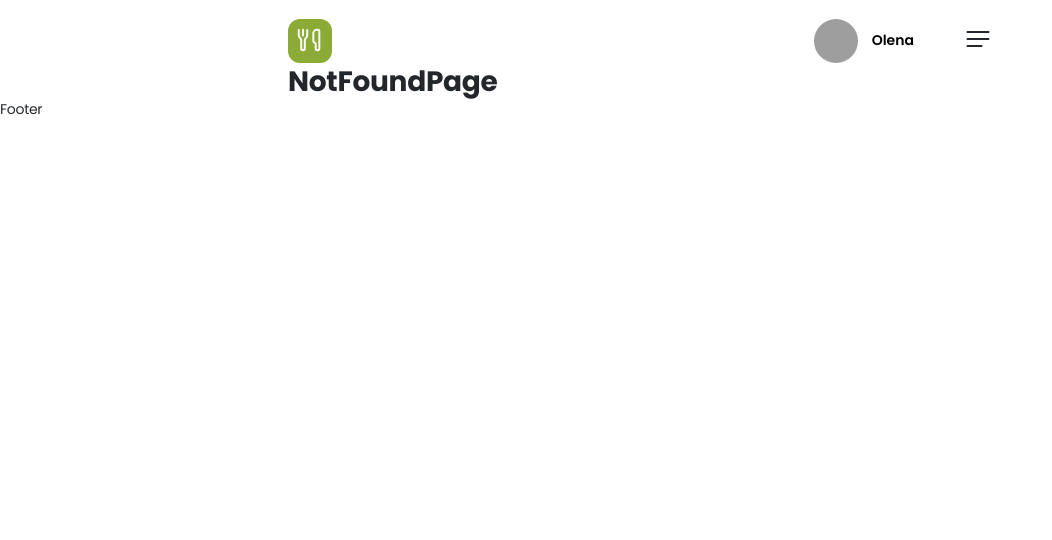
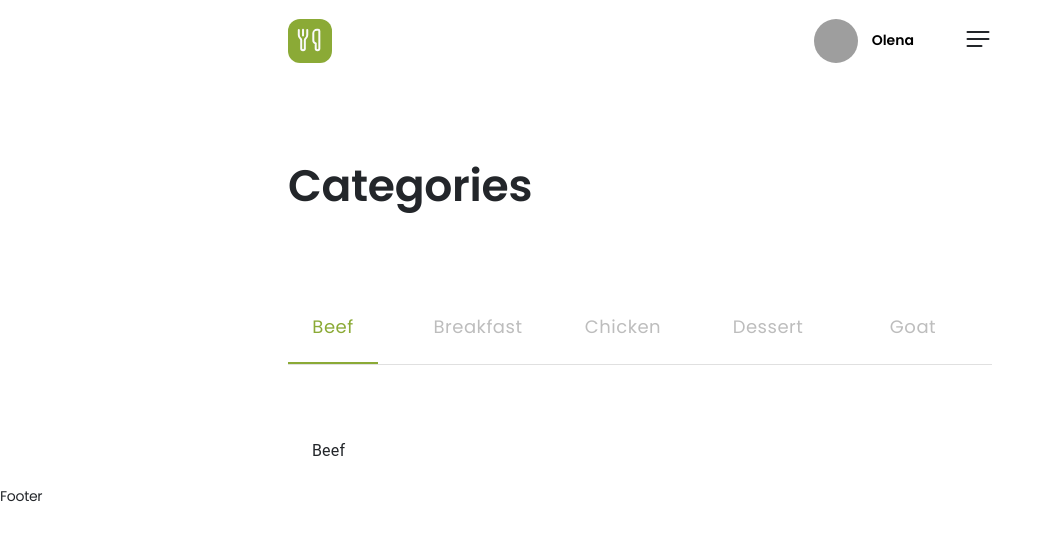
Before and after one commit to snizhanamohyl/project-y9o2mW7i, a React (Create React App) app: page /project-y9o2mW7i/categories in a window 1280 px wide. Shown: the top 540 px of the page, without its empty margins (0-1052 px from the left). Built offline with nearby package versions, Linux system fonts and the light colour scheme; grey boxes are pictures that could not be loaded.

Commit message:
add categories page tabs and styles

```diff
--- /dev/null
+++ b/src/categories.json
@@ -0,0 +1,92 @@
+[
+  {
+    "_id": {
+      "$oid": "6462a6cd4c3d0ddd28897f8a"
+    },
+    "name": "Seafood"
+  },
+  {
+    "_id": {
+      "$oid": "6462a6cd4c3d0ddd28897f8b"
+    },
+    "name": "Lamb"
+  },
+  {
+    "_id": {
+      "$oid": "6462a6cd4c3d0ddd28897f8c"
+    },
+    "name": "Starter"
+  },
+  {
+    "_id": {
+      "$oid": "6462a6cd4c3d0ddd28897f8d"
+    },
+    "name": "Chicken"
+  },
+  {
+    "_id": {
+      "$oid": "6462a6cd4c3d0ddd28897f8e"
+    },
+    "name": "Beef"
+  },
+  {
+    "_id": {
+      "$oid": "6462a6cd4c3d0ddd28897f8f"
+    },
+    "name": "Dessert"
+  },
+  {
+    "_id": {
+      "$oid": "6462a6cd4c3d0ddd28897f90"
+    },
+    "name": "Vegan"
+  },
+  {
+    "_id": {
+      "$oid": "6462a6cd4c3d0ddd28897f91"
+    },
+    "name": "Pork"
+  },
+  {
+    "_id": {
+      "$oid": "6462a6cd4c3d0ddd28897f92"
+    },
+    "name": "Vegetarian"
+  },
+  {
+    "_id": {
+      "$oid": "6462a6cd4c3d0ddd28897f93"
+    },
+    "name": "Miscellaneous"
+  },
+  {
+    "_id": {
+      "$oid": "6462a6cd4c3d0ddd28897f94"
+    },
+    "name": "Pasta"
+  },
+  {
+    "_id": {
+      "$oid": "6462a6cd4c3d0ddd28897f95"
+    },
+    "name": "Breakfast"
+  },
+  {
+    "_id": {
+      "$oid": "6462a6cd4c3d0ddd28897f96"
+    },
+    "name": "Side"
+  },
+  {
+    "_id": {
+      "$oid": "6462a6cd4c3d0ddd28897f97"
+    },
+    "name": "Goat"
+  },
+  {
+    "_id": {
+      "$oid": "6462a6cd4c3d0ddd28897f98"
+    },
+    "name": "Soup"
+  }
+]
--- a/src/components/App/App.jsx
+++ b/src/components/App/App.jsx
@@ -1,47 +1,92 @@
-import { Route, Routes } from "react-router-dom";
-import { lazy, useEffect } from "react";
-import { useDispatch } from "react-redux";
-import { refreshUser } from "redux/auth/auth-operations";
+import { Route, Routes } from 'react-router-dom';
+import { lazy, useEffect } from 'react';
+import { useDispatch } from 'react-redux';
+import { refreshUser } from 'redux/auth/auth-operations';
 
-import PrivateRoute from "components/PrivateRoute/PrivateRoute";
-import RestrictedRoute from "components/RestrictedRoute/RestrictedRoute";
-import SharedLayout from "components/SharedLayout/SharedLayout";
+import PrivateRoute from 'components/PrivateRoute/PrivateRoute';
+import RestrictedRoute from 'components/RestrictedRoute/RestrictedRoute';
+import SharedLayout from 'components/SharedLayout/SharedLayout';
 
-import RegisterPage from "pages/RegisterPage/RegisterPage";
-import SigninPage from "pages/SigninPage/SigninPage";
+import RegisterPage from 'pages/RegisterPage/RegisterPage';
+import SigninPage from 'pages/SigninPage/SigninPage';
 
 const MainPage = lazy(() => import('pages/MainPage/MainPage'));
 // const RegisterPage = lazy(() => import('pages/RegisterPage/RegisterPage'));
 // const SigninPage = lazy(() => import('pages/SigninPage/SigninPage'));
-const CategoriesPage = lazy(() => import('pages/CategoriesPage/CategoriesPage'));
+const CategoriesPage = lazy(() =>
+  import('pages/CategoriesPage/CategoriesPage')
+);
 const MyRecipesPage = lazy(() => import('pages/MyRecipesPage/MyRecipesPage'));
 const AddRecipePage = lazy(() => import('pages/AddRecipePage/AddRecipePage'));
 const SearchPage = lazy(() => import('pages/SearchPage/SearchPage'));
-const ShoppingListPage = lazy(() => import('pages/ShoppingListPage/ShoppingListPage'));
+const ShoppingListPage = lazy(() =>
+  import('pages/ShoppingListPage/ShoppingListPage')
+);
 const FavoritePage = lazy(() => import('pages/FavoritePage/FavoritePage'));
 const NotFoundPage = lazy(() => import('pages/NotFoundPage/NotFoundPage'));
 
 export default function App() {
-
   const dispatch = useDispatch();
 
   useEffect(() => {
     dispatch(refreshUser());
   }, [dispatch]);
 
-  return <Routes>
-    <Route path='/signin' element={<RestrictedRoute component={SigninPage} redirectTo='/signin'/>}></Route>
-    <Route path='/register' element={<RestrictedRoute component={RegisterPage} redirectTo='/register' />}></Route>
+  return (
+    <Routes>
+      <Route
+        path="/signin"
+        element={
+          <RestrictedRoute component={SigninPage} redirectTo="/signin" />
+        }
+      ></Route>
+      <Route
+        path="/register"
+        element={
+          <RestrictedRoute component={RegisterPage} redirectTo="/register" />
+        }
+      ></Route>
 
-    <Route path='/' element={<SharedLayout />} >
-      <Route index element={<PrivateRoute component={MainPage} redirectTo='/' />}></Route>
-      <Route path='/categories/:categoryName' element={<PrivateRoute component={CategoriesPage } redirectTo='/categories/:categoryName' />}></Route>
-      <Route path='/add' element={<PrivateRoute component={AddRecipePage} redirectTo='/add' />}></Route>
-      <Route path='/my' element={<PrivateRoute component={MyRecipesPage} redirectTo='/my' />}></Route>
-      <Route path='/favorite' element={<PrivateRoute component={FavoritePage} redirectTo='/favorite' />}></Route>
-      <Route path='/shopping-list' element={<PrivateRoute component={ShoppingListPage} redirectTo='/shopping-list' />}></Route>
-      <Route path='/search' element={<PrivateRoute component={SearchPage} redirectTo='/search' />}></Route>
-      <Route path='*' element={<NotFoundPage />}></Route>
-    </Route>
-  </Routes>
-};
+      <Route path="/" element={<SharedLayout />}>
+        <Route
+          index
+          element={<PrivateRoute component={MainPage} redirectTo="/" />}
+        ></Route>
+        <Route
+          path="/categories"
+          element={
+            <PrivateRoute component={CategoriesPage} redirectTo="/categories" />
+          }
+        ></Route>
+        <Route
+          path="/add"
+          element={<PrivateRoute component={AddRecipePage} redirectTo="/add" />}
+        ></Route>
+        <Route
+          path="/my"
+          element={<PrivateRoute component={MyRecipesPage} redirectTo="/my" />}
+        ></Route>
+        <Route
+          path="/favorite"
+          element={
+            <PrivateRoute component={FavoritePage} redirectTo="/favorite" />
+          }
+        ></Route>
+        <Route
+          path="/shopping-list"
+          element={
+            <PrivateRoute
+              component={ShoppingListPage}
+              redirectTo="/shopping-list"
+            />
+          }
+        ></Route>
+        <Route
+          path="/search"
+          element={<PrivateRoute component={SearchPage} redirectTo="/search" />}
+        ></Route>
+        <Route path="*" element={<NotFoundPage />}></Route>
+      </Route>
+    </Routes>
+  );
+}
--- a/src/pages/CategoriesPage/CategoriesPage.jsx
+++ b/src/pages/CategoriesPage/CategoriesPage.jsx
@@ -1,3 +1,47 @@
+import React, { useEffect, useState } from 'react';
+
+import { CustomTabPanel } from './CustomTabsPanel';
+import { Title } from './CategoriesPage.style';
+import { CustomTabs, CustomTab, CustomConteiner, CustomBox } from './Tabs.style';
+
+import categories from '../../categories.json';
+
 export default function CategoriesPage() {
-    return <h1>CategoriesPage</h1>
+  const [value, setValue] = useState('');
+  const [data, setData] = useState([]);
+
+  useEffect(() => {
+    const sortedData = categories.slice().sort((a, b) => {
+      return a.name.localeCompare(b.name);
+    });
+
+    setData(sortedData);
+    if (sortedData.length > 0) {
+      setValue(sortedData[0]._id.$oid);
+    }
+  }, []);
+
+  const handleChange = (event, newValue) => {
+    setValue(newValue);
+  };
+
+  return (
+    <>
+      <Title>Categories</Title>
+      <CustomConteiner>
+        <CustomBox>
+          <CustomTabs value={value} onChange={handleChange} variant="scrollable" scrollButtons="auto" aria-label="basic tabs example">
+            {data.map(item => (
+              <CustomTab key={item._id.$oid} label={item.name} value={item._id.$oid} />
+            ))}
+          </CustomTabs>
+        </CustomBox>
+        {data.map(item => (
+          <CustomTabPanel key={item._id.$oid} value={value} index={item._id.$oid}>
+            {item.name}
+          </CustomTabPanel>
+        ))}
+      </CustomConteiner>
+    </>
+  );
 }
--- /dev/null
+++ b/src/pages/CategoriesPage/CategoriesPage.style.js
@@ -0,0 +1,8 @@
+import styled from 'styled-components';
+
+export const Title = styled.h1`
+  font-weight: 600;
+  font-size: 44px;
+  line-height: 1;
+  margin-top: 100px;
+`;
--- /dev/null
+++ b/src/pages/CategoriesPage/CustomTabsPanel.js
@@ -0,0 +1,23 @@
+import PropTypes from 'prop-types';
+import Typography from '@mui/material/Typography';
+import Box from '@mui/material/Box';
+
+export function CustomTabPanel(props) {
+  const { children, value, index, ...other } = props;
+
+  return (
+    <div role="tabpanel" hidden={value !== index} id={`simple-tabpanel-${index}`} aria-labelledby={`simple-tab-${index}`} {...other}>
+      {value === index && (
+        <Box sx={{ p: 3 }}>
+          <Typography>{children}</Typography>
+        </Box>
+      )}
+    </div>
+  );
+}
+
+CustomTabPanel.propTypes = {
+  children: PropTypes.node,
+  index: PropTypes.string.isRequired,
+  value: PropTypes.string.isRequired,
+};
--- /dev/null
+++ b/src/pages/CategoriesPage/Tabs.style.js
@@ -0,0 +1,67 @@
+import { styled } from '@mui/material/styles';
+import Tabs from '@mui/material/Tabs';
+import Tab from '@mui/material/Tab';
+import Box from '@mui/material/Box';
+
+export const CustomTabs = styled(props => <Tabs {...props} TabIndicatorProps={{ children: <span className="MuiTabs-indicatorSpan" /> }} />)(
+  ({ theme }) => ({
+    '& .MuiTabs-indicator': {
+      display: 'flex',
+      justifyContent: 'center',
+      backgroundColor: 'transparent',
+    },
+    '& .MuiTabs-indicatorSpan': {
+      width: '100%',
+      backgroundColor: 'var(--accent)',
+    },
+    '& .MuiTab-root': {
+      fontFamily: 'inherit',
+      textTransform: 'none',
+      fontWeight: 400,
+      fontSize: 18,
+      lineHeight: 1,
+      paddingTop: '10px',
+      paddingBottom: '28px',
+    },
+    '& .MuiTab-root:not(:last-child)': {
+      marginRight: '55px',
+    },
+    '& .MuiTabs-scrollButtons': {
+      backgroundColor: 'var(--accent)',
+      display: 'flex',
+      justifyContent: 'center',
+      alignItems: 'center',
+      borderRadius: '12px',
+      width: '44px',
+      height: '44px',
+      '& .MuiSvgIcon-root': {
+        fill: 'var(--bg-color)',
+        width: '25px',
+        height: '25px',
+      },
+    },
+  })
+);
+
+export const CustomTab = styled(Tab)(({ theme }) => ({
+  fontWeight: 400,
+  fontSize: 18,
+  padding: 0,
+  color: 'var(--placeholder-color)',
+  '&.Mui-selected': {
+    color: 'var(--accent)',
+  },
+  '&.Mui-focusVisible': {
+    backgroundColor: 'var(--accent)',
+  },
+}));
+
+export const CustomConteiner = styled(Box)(({ theme }) => ({
+  width: '100%',
+  marginTop: '100px',
+}));
+
+export const CustomBox = styled(Box)(({ theme }) => ({
+  borderBottom: '1px solid var(--border-bottom-color)',
+  marginBottom: '50px',
+}));
```
Also changed, not shown: src/index.css (+7 -11 lines).
